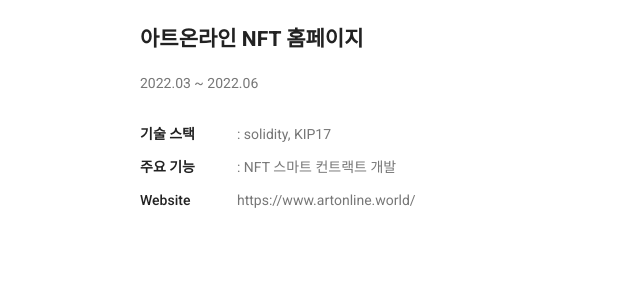
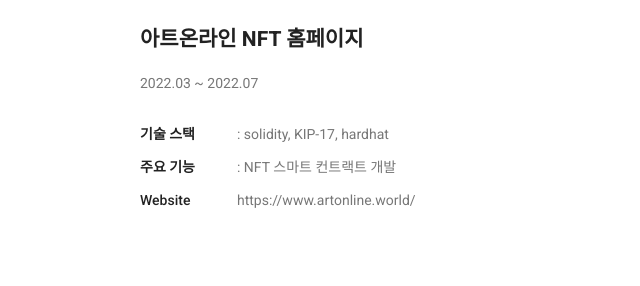
Before and after one commit to chaejieun/chaejieun-portfolio, a website: page portfolio-details.html in a window 1280 px wide. Shown: the part 523-809 px from the top of the page, 613-1253 px from the left. Drawn offline with Linux system fonts and the light colour scheme.

Commit message:
FIX: 아트온라인 기간 수정

```diff
--- a/portfolio-details.html
+++ b/portfolio-details.html
@@ -94,9 +94,9 @@
 						<div class="col-md-5">
 							<div class="portfolio_right_text">
 								<h4>아트온라인 NFT 홈페이지</h4>
-								<p>2022.03 ~ 2022.06</p>
+								<p>2022.03 ~ 2022.07</p>
 								<ul class="list">
-									<li><span style="font-weight: bold;">기술 스택</span>: solidity, KIP17
+									<li><span style="font-weight: bold;">기술 스택</span>: solidity, KIP-17, hardhat
 									<li><span style="font-weight: bold;">주요 기능</span>: NFT 스마트 컨트랙트 개발 </li>
 									<li><span>Website</span>https://www.artonline.world/</li>
 								</ul>
```
